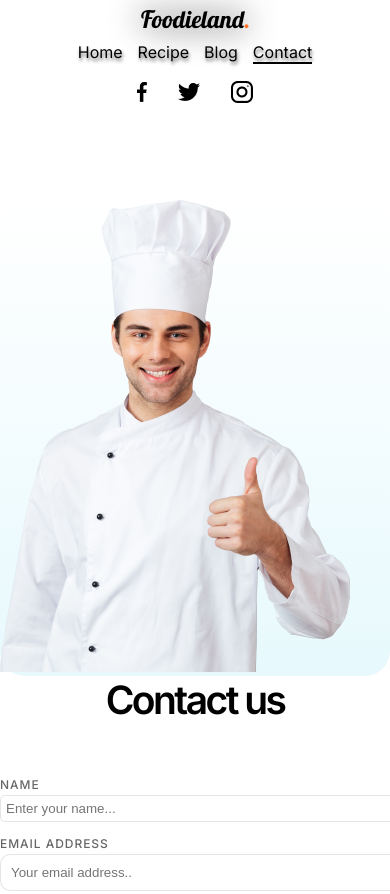
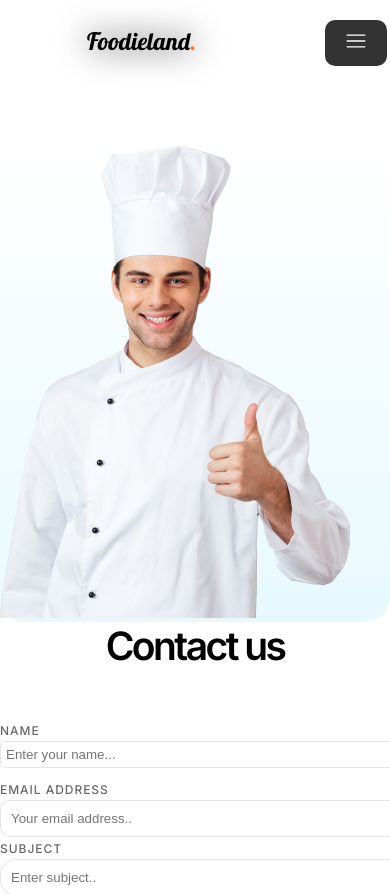
Before and after one commit to dharminderkumar-tmpl/Foodieland, a React (Create React App) app: page /contact in a window 390 px wide. Shown: the top 894 px of the page. Built offline with nearby package versions, Linux system fonts and the light colour scheme; a web font is replaced by a local one.

Commit message:
responsive and hamburger

```diff
--- a/package.json
+++ b/package.json
@@ -9,6 +9,7 @@
     "moment": "^2.29.4",
     "react": "^18.2.0",
     "react-dom": "^18.2.0",
+    "react-icons": "^4.11.0",
     "react-loader-spinner": "^5.4.5",
     "react-moment": "^1.1.3",
     "react-responsive-carousel": "^3.2.23",
--- a/src/App.css
+++ b/src/App.css
@@ -18,11 +18,43 @@ body{
   justify-content: space-evenly;
   align-items: center;
   margin-top: 34px;
-  gap: 12%;
+  /* gap: 12%; */
+  background-color: #fff;
   padding-bottom: 34px;
   border-bottom: 2px solid rgba(0, 0, 0, 0.10);;
 }
-@media only screen and (min-width: 200px )and (max-width:767px){
+.insideleftnav{
+  width: 65%;
+  margin-left: 4rem;
+}
+.mid {
+  display: flex;
+  justify-content: space-between;
+  width: 34%;
+}
+
+.hamburgernav{
+  display: none;
+  width: 100%;
+  position: absolute;
+  top: -100%;
+  z-index: 1;
+  transition: all .3s ease-in-out;
+}
+.toggle{
+  display: none;
+}
+.mid .navItems {
+  display: flex;
+  align-self: center;
+  gap: 45px;
+}
+.midrightnav{
+  display: flex;
+  width: 100%;
+  gap: 40%;
+}
+@media only screen and (min-width: 200px )and (max-width:768px){
   .navbar.mid ul {
     list-style: none;
     font-family: 'Inter', sans-serif;
@@ -30,7 +62,68 @@ body{
     font-size: 13px;
     line-height: 16.36px;
     text-shadow: 1px 3px 3.5px rgba(0,0,0,0.55);
-}
+
+}
+.navbar .mid{
+  display: none;
+}
+
+.midrightnav{
+  display: none;
+}
+
+
+.hamburgernav {
+  display: block;
+  background-color:  #fff;
+}
+
+.toggle {
+  display: block;
+  background-color: #333;
+  border-radius: 10px;
+  color: white;
+  border: none;
+  padding: 10px 20px;
+  cursor: pointer;
+
+}
+.card img{
+  /* width: 87%!important; */
+  max-height: 191px !important;
+}
+
+.sidebar{
+  display: flex;
+  align-items: center;
+  justify-content: space-evenly;
+}
+
+.menu-nav {
+ display: block;
+
+}
+.menu-nav li{
+  list-style: none;
+  padding: 20px;
+}
+a{
+  font-family: Inter;
+font-size: 16px;
+font-weight: 500;
+line-height: 19px;
+letter-spacing: -0.02em;
+text-align: left;
+color:  #000000;
+padding: 20px;
+
+}
+
+
+.show-menu {
+  top: 10% !important;
+}
+
 .navbar .mid .navItems {
   display: flex;
   align-self: center;
@@ -40,10 +133,13 @@ body{
 .navbar {
   width: 100vw;
   display: flex;
-  justify-content: space-evenly;
+  justify-content: space-around;
   align-items: center;
-  margin-top: 10px;
-  flex-direction: column;
+  margin-top: 0;
+  padding-block: 20px;
+  position: relative;
+  z-index: 2;
+  /* flex-direction: column; */
 }
 .navbar .mid{
   margin-top: 10px;;
@@ -52,6 +148,7 @@ body{
     display: flex;
     gap: 30px;
     margin-top: 19px;
+
 
 }
 }
@@ -62,6 +159,8 @@ body{
     gap: 45px;
 }
 }
+
+
 #homebtn a.active{
   border-bottom:2px solid #000;
 }
@@ -116,6 +215,9 @@ body{
   text-decoration: none;
   color: #000000;
 }
+.mid .navItems a:active{
+  border-bottom: 2px solid #000000;
+}
 
 /* HeroSection */
 
@@ -168,7 +270,7 @@ padding-left: 0 !important;
 font-style: normal;
 font-weight: 600;
 line-height: normal;
-letter-spacing: -2.56px;
+/* letter-spacing: -2.56px; */
 }
 .rightHeroPage {
   object-fit: contain;
@@ -215,7 +317,12 @@ letter-spacing: -2.56px;
 }
 
 
-
+@media only screen and (min-width: 200px )and (max-width:500px) {
+ .card img{
+  height: 0;
+  width: 0;
+ }
+}
 
 
 @media only screen and (min-width: 200px )and (max-width:767px){
@@ -225,6 +332,10 @@ letter-spacing: -2.56px;
     overflow: hidden;
     padding: 0 !important;
     border-radius: 1.25rem;
+}
+.card a{
+  display: flex;
+  padding: 0;
 }
 .carpet{
   display: none!important;
@@ -247,6 +358,10 @@ letter-spacing: -2.56px;
   font-weight: 400;
   line-height: 28px;
   display: contents;
+}
+
+.herolefttext{
+  padding: 2rem;
 }
 .herolefttext h1{
   font-size: 30px;
@@ -496,7 +611,9 @@ letter-spacing: -0.96px;
         padding: 0;
         /* padding-inline: 1rem; */
     }
-
+    #recipe{
+      padding: 0;
+    }
     .Main {
       /* width: 100vw; */
       display: flex;
@@ -699,7 +816,7 @@ letter-spacing: -1.92px;
     width: 40%;
 }
 #photoplate{
-  height: 14rem;
+  height: 16rem;
 }
 .emailformsubmit img{
 
@@ -755,14 +872,18 @@ width: 100%;
 
 @media only screen and (min-width: 200px )and (max-width:767px) {
   .delicacy-container h1{
-  text-align: center;
+  text-align: left !important;
     color: #000;
     font-family: Inter;
     font-size: 32px;
     font-style: normal;
+    margin-top: 0 !important;
     font-weight: 600;
     line-height: normal;
     letter-spacing: -1.92px;
+}
+.heading{
+  padding: 20px;
 }
 .sideCard img{
   overflow: hidden;
@@ -878,6 +999,9 @@ background: linear-gradient(180deg, rgba(231, 249, 253, 0.00) 0%, #E7F9FD 100%);
     width: 100vw;
     display: flex;
   }
+  .footer-menu ul {
+    gap: 0 !important;
+  }
   .Chef-main{
     margin-left: 0!important;
   }
@@ -942,7 +1066,7 @@ background: linear-gradient(180deg, rgba(231, 249, 253, 0.00) 0%, #E7F9FD 100%);
 
 .footer-content {
   display: flex;
-  flex-wrap: wrap;
+  /* flex-wrap: wrap; */
   justify-content: space-between;
   /* align-items: flex-end; */
   flex: 1;
@@ -1235,6 +1359,11 @@ line-height: 28px; /* 175% */
     object-fit: unset;
     border-radius: 25px;
     /* border: 1px solid red; */
+}
+.hero-container{
+  margin: 10px 23px;
+  padding: 0!important;
+  border-radius: 20px!important;
 }
 .card{
   flex-basis: 40%;
@@ -1812,7 +1941,7 @@ line-height: 28px; /* 175% */
   /* height: 70vh; */
   padding-bottom: 80px;
   display: flex;
-  justify-content: space-evenly;
+  justify-content: space-around;
   /* flex-direction: column; */
 }
 .inputForm h1 {
--- a/src/Components/Endpart.js
+++ b/src/Components/Endpart.js
@@ -3,17 +3,17 @@ import React, { useState } from "react";
 const dummyData = [
   {
     id: 1,
-    title: "Mixed Tropical Fruit Superfood Boosts",
+    title: "Healthy Japanese Fried Rice with Asparagus",
     image: "/Assets/vegSalad.png",
   },
   {
     id: 2,
-    title: "Big and Juicy Wagyu Beef Cheeseburger",
+    title: "Healthy Japanese Fried Rice with Asparagus",
     image: "/Assets/beef.png",
   },
   {
     id: 3,
-    title: "Chicken Meatballs with Cream Cheese",
+    title: "Healthy Japanese Fried Rice with Asparagus",
     image: "/Assets/beef.png",
   },
   {
@@ -74,8 +74,8 @@ const Endpart = () => {
                 height="24"
                 viewBox="0 0 24 24"
                 fill="red"
-                stroke="currentColor"
-                strokeWidth="2"
+                stroke=""
+                strokeWidth=""
                 strokeLinecap="round"
                 strokeLinejoin="round"
                 display="block"
--- a/src/Components/Navbar.js
+++ b/src/Components/Navbar.js
@@ -1,48 +1,93 @@
-import React from "react";
+import React, { useState } from "react";
 import { NavLink, Link } from "react-router-dom";
+import { RxHamburgerMenu } from "react-icons/rx";
+import { AiOutlineClose } from "react-icons/ai";
+
 const openInNewTab = (url) => {
   window.open(url, "_blank", "noreferrer");
 };
+
 function Navbar() {
+  const [navbarOpen, setNavbarOpen] = useState(false);
+
   return (
+    <>
       <div className="navbar">
+        <div className="insideleftnav">
           <div className="leftSide">
             <Link to={"/"}>
-          <img src={"/Assets/logo.png"} />
+              <img src={"/Assets/logo.png"} alt="Logo" />
             </Link>
           </div>
+        </div>
+        <div className="midrightnav">
           <div className="mid">
             <ul className="navItems">
-          <nav id="homebtn">
-            {" "}
+              <li>
                 <NavLink to={"/"}>Home</NavLink>
-          </nav>
+              </li>
+              <li>
                 <a href="#recipe">Recipe</a>
-          <nav id="blogbtn">
+              </li>
+              <li>
                 <NavLink to={"/Blog"}>Blog</NavLink>
-          </nav>
-          <nav id="contactbtn">
+              </li>
+              <li>
                 <NavLink to={"/Contact"}>Contact</NavLink>
-          </nav>
-          {/* <nav id='aboutusbtn'><NavLink to={'/AboutUs'}>About Us</NavLink></nav> */}
+              </li>
             </ul>
           </div>
 
           <div className="rightSide">
             <button onClick={() => openInNewTab("https://www.facebook.com/")}>
-          <img src={"/Assets/fb.png"} />
+              <img src={"/Assets/fb.png"} alt="Facebook" />
             </button>
             <button onClick={() => openInNewTab("https://www.twitter.com/")}>
-          <img src={"/Assets/twitter.png"} />
+              <img src={"/Assets/twitter.png"} alt="Twitter" />
             </button>
             <button onClick={() => openInNewTab("https://www.instagram.com/")}>
-          <img src={"/Assets/instagram.png"} />
+              <img src={"/Assets/instagram.png"} alt="Instagram" />
             </button>
-
-        {/* <img src={twitter}/>
-        <img src={instagram}/> */}
           </div>
         </div>
+        <div className="toggle" onClick={() => setNavbarOpen((prev) => !prev)}>
+          {!navbarOpen ? (
+            <RxHamburgerMenu fontSize={22} />
+          ) : (
+            <AiOutlineClose fontSize={22} />
+          )}
+        </div>
+      </div>
+      <div className={`hamburgernav ${navbarOpen ? " show-menu" : ""}`}>
+        <nav className={`sidebar`}>
+          <ul className={`menu-nav`}>
+            <li onClick={() => setNavbarOpen(false)}>
+              <NavLink to={"/"}>Home</NavLink>
+            </li>
+            <li onClick={() => setNavbarOpen(false)}>
+              <a href="#recipe">Recipe</a>
+            </li>
+            <li onClick={() => setNavbarOpen(false)}>
+              <NavLink to={"/Blog"}>Blog</NavLink>
+            </li>
+            <li onClick={() => setNavbarOpen(false)}>
+              <NavLink to={"/Contact"}>Contact</NavLink>
+            </li>
+          </ul>
+          <div className="rightSide">
+            <button onClick={() => openInNewTab("https://www.facebook.com/")}>
+              <img src={"/Assets/fb.png"} alt="Facebook" />
+            </button>
+            <button onClick={() => openInNewTab("https://www.twitter.com/")}>
+              <img src={"/Assets/twitter.png"} alt="Twitter" />
+            </button>
+            <button onClick={() => openInNewTab("https://www.instagram.com/")}>
+              <img src={"/Assets/instagram.png"} alt="Instagram" />
+            </button>
+          </div>
+        </nav>
+      </div>
+    </>
   );
 }
 
```
Also changed, not shown: 1 other file (tests, documents, lock files or other folders). Lines whose indentation alone changed are shown as unchanged.
